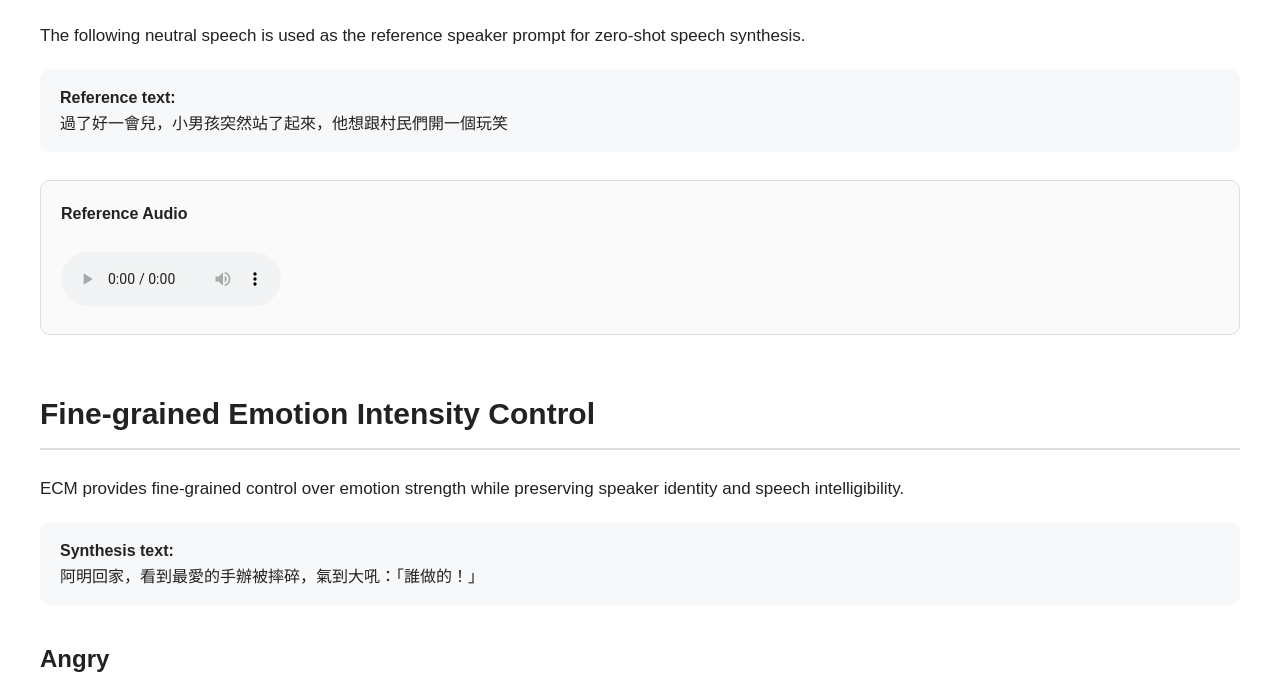
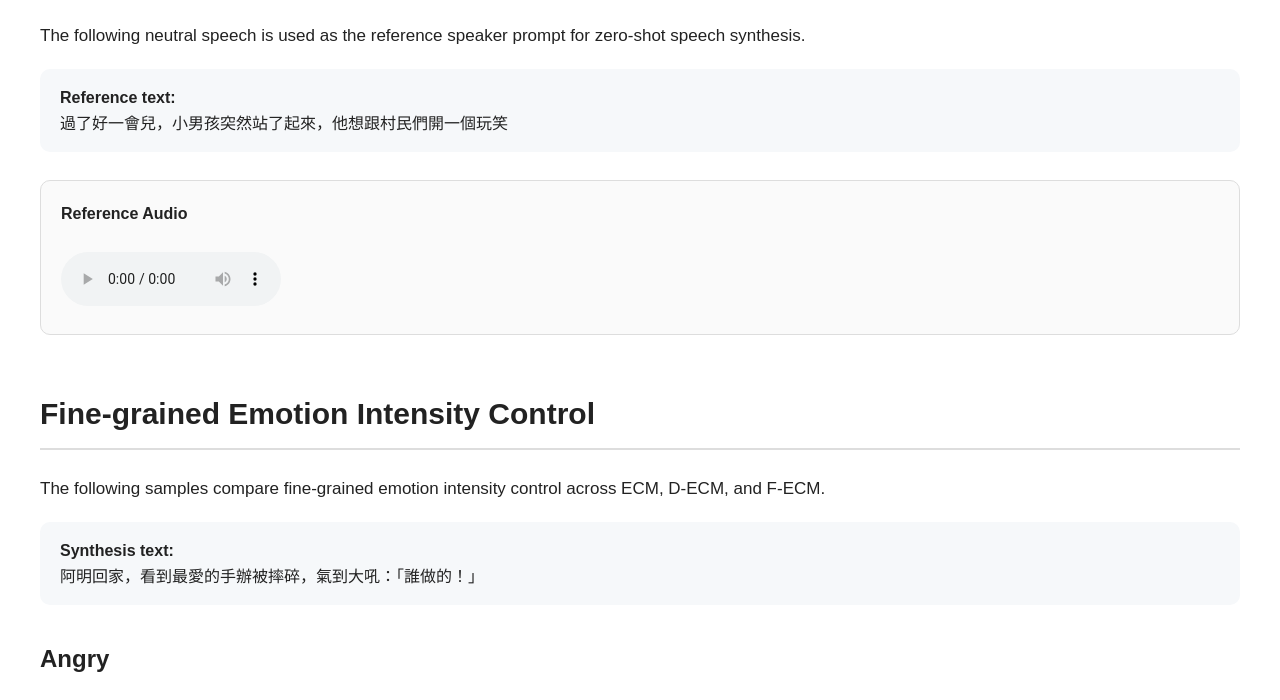
Before and after one commit to ChiZengHuang900629/EMT-TTS-demo, a plain HTML site: page index.html in a window 1280 px wide. Shown: the part 379-1079 px from the top of the page. Drawn offline with Linux system fonts and the light colour scheme.

Commit message:
Update index.html

```diff
--- a/index.html
+++ b/index.html
@@ -190,8 +190,8 @@
     <h2>Fine-grained Emotion Intensity Control</h2>
 
     <p class="description">
-        ECM provides fine-grained control over emotion strength while
-        preserving speaker identity and speech intelligibility.
+        The following samples compare fine-grained emotion intensity control
+        across ECM, D-ECM, and F-ECM.
     </p>
 
     <div class="text-box">
```
